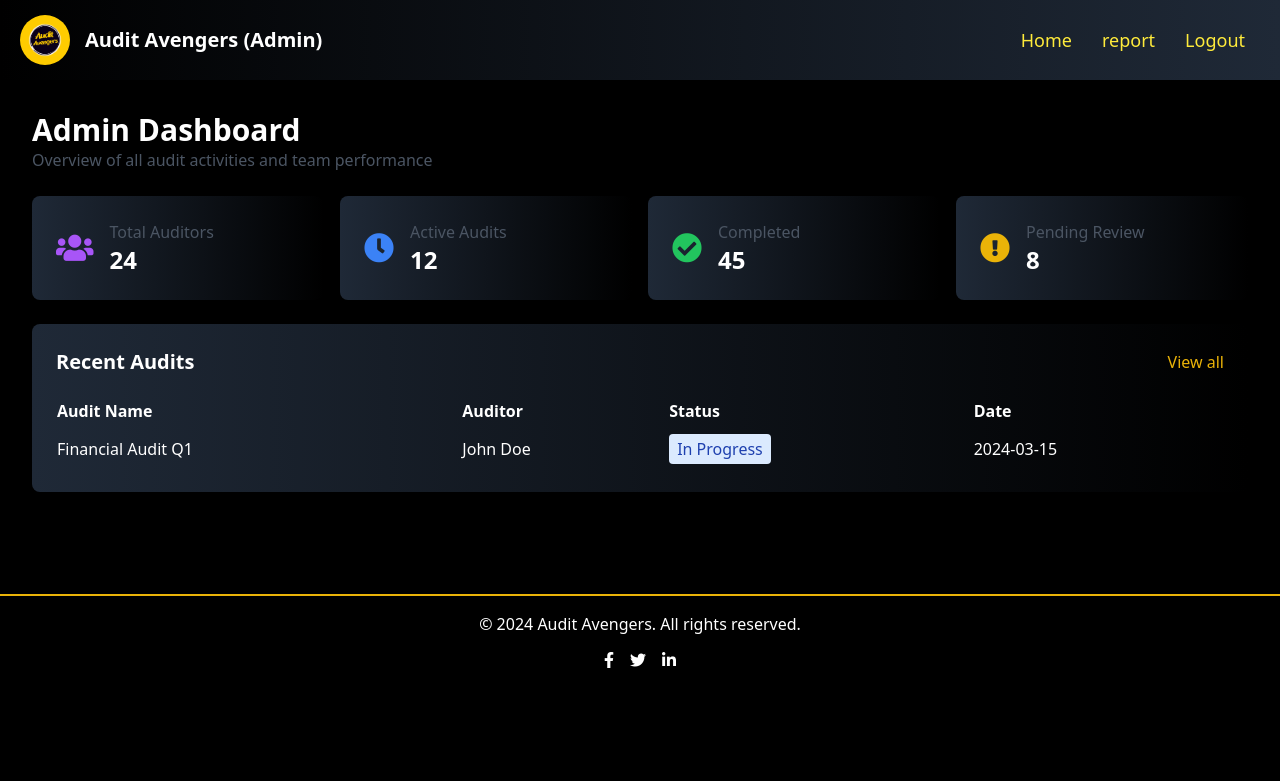
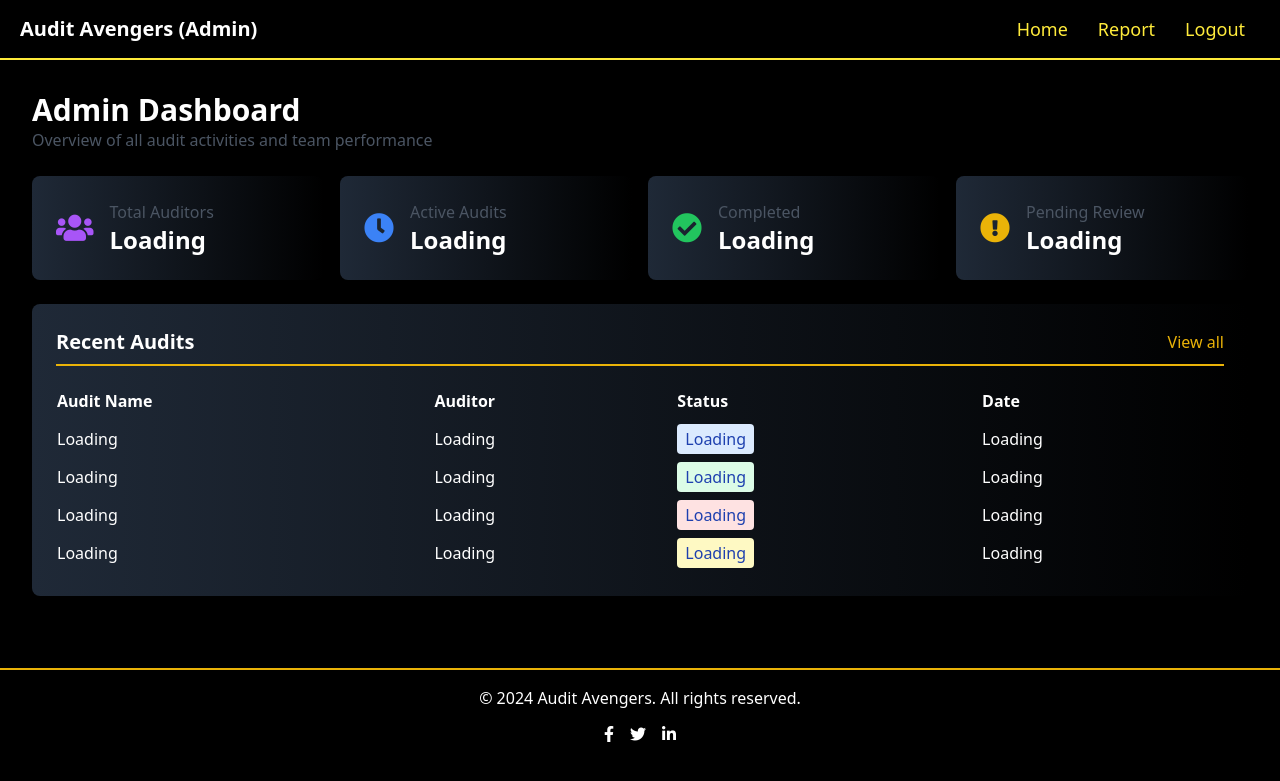
Before and after one commit to Rajesh-koneru/Audit-Avenger, a Flask app: template audit_tarcker/templates/dashboard.html in a window 1280 px wide. Shown: the top 781 px of the page. Run offline with Flask 3, Linux system fonts and the light colour scheme; the template is opened without the code that fills it, so the values that code supplies are empty; some libraries are stand-ins or nearby versions.

Commit message:
Update dashboard.html

```diff
--- a/audit_tarcker/templates/dashboard.html
+++ b/audit_tarcker/templates/dashboard.html
@@ -11,9 +11,9 @@
             display: flex;
             justify-content: space-between;
             align-items: center;
-            background: ;
             padding: 15px 20px;
             color: white;
+            border-bottom: 2px solid #FFEB3B;
         }
 
         .nav-links {
@@ -31,40 +31,45 @@
             font-size: 18px;
         }
 
-        /* Hamburger Icon */
         .hamburger {
             display: none;
             font-size: 24px;
             cursor: pointer;
         }
 
-        #total{
+        #total {
             transition: background-color 0.5s ease-in-out;
-                background-color:red;
+            background-color: red;
         }
-        #total:hover{
-         background-color:red;
+
+        #total:hover {
+            background-color: red;
         }
-        #active{
+
+        #active {
             transition: background-color 0.5s ease-in-out;
         }
-        #active:hover{
-         background-color:lightgrey;
+
+        #active:hover {
+            background-color: lightgrey;
         }
-        #complete{
+
+        #complete {
             transition: background-color 0.5s ease-in-out;
         }
-        #complete:hover{
-         background-color:lightgrey;
+
+        #complete:hover {
+            background-color: lightgrey;
         }
-        #pend{
+
+        #pend {
             transition: background-color 0.5s ease-in-out;
         }
-        #pend:hover{
-         background-color:lightgrey;
+
+        #pend:hover {
+            background-color: lightgrey;
         }
 
-        /* Responsive styles */
         @media screen and (max-width: 480px) {
             .nav-links {
                 display: none;
@@ -80,10 +85,9 @@
 
             .nav-links.show {
                 display: flex;
-                margin-top:20px;
+                margin-top: 20px;
                 background: linear-gradient(to right, #1f2937, #000000);
-               border-radius:0px 0px 10px 10px;
-
+                border-radius: 0px 0px 10px 10px;
             }
 
             .nav-links li {
@@ -93,39 +97,37 @@
             .hamburger {
                 display: block;
             }
-            #recent{
-                overflow:scroll;
+
+            #recent {
+                overflow: scroll;
             }
-
         }
     </style>
 </head>
-<body class="bg-black text-white" >
-    <nav class="bg-gradient-to-l from-gray-800 to-black text-white p-4 flex justify-between items-center" id="navbar">
+<body class="bg-black text-white">
+    <nav class="bg-black text-white p-4 flex justify-between items-center" id="navbar">
         <div class="flex items-center">
-            <img src="{{ url_for('static', filename='2.png') }}" width="50px"  style="border-radius:30px;margin-right:15px;"></img>
             <span class="font-bold text-xl">Audit Avengers (Admin)</span>
         </div>
-        <div class="space-x-4" >
+        <div class="space-x-4">
             <ul class="nav-links">
-                <li> <a href="/" class="hover:text-yellow-500">Home</a></li>
-                <li><a href="/report" class="text-yellow-500">report</a></li>
+                <li><a href="/home" class="hover:text-yellow-500">Home</a></li>
+                <li><a href="/report" class="hover:text-yellow-500">Report</a></li>
                 <li><a href="/logout" class="hover:text-yellow-500">Logout</a></li>
             </ul>
         </div>
         <div class="hamburger" onclick="toggleMenu()">☰</div>
     </nav>
-
     <div class="p-8">
         <h1 class="text-3xl font-bold">Admin Dashboard</h1>
         <p class="text-gray-600">Overview of all audit activities and team performance</p>
         <div class="grid grid-cols-1 md:grid-cols-2 lg:grid-cols-4 gap-4 mt-6">
-            <div class="bg-gradient-to-r from-gray-800 to-black p-6 rounded-lg shadow  transition-all duration-1000 hover:shadow-xl hover:scale-105 " id="total">
+            <div class="bg-gradient-to-r from-gray-800 to-black p-6 rounded-lg shadow transition-all duration-1000 hover:shadow-xl hover:scale-105" id="total">
                 <div class="flex items-center">
                     <i class="fas fa-users text-purple-500 text-3xl"></i>
                     <div class="ml-4">
                         <p class="text-gray-600">Total Auditors</p>
-                        <p class="text-2xl font-bold" id="totalAudits">24</p>
+                        <p class="text-2xl font-bold" id="totalAudits">Loading</p>
                     </div>
                 </div>
             </div>
@@ -134,7 +136,7 @@
                     <i class="fas fa-clock text-blue-500 text-3xl"></i>
                     <div class="ml-4">
                         <p class="text-gray-600">Active Audits</p>
-                        <p class="text-2xl font-bold" id="active_audits">12</p>
+                        <p class="text-2xl font-bold" id="active_audits">Loading</p>
                     </div>
                 </div>
             </div>
@@ -143,7 +145,7 @@
                     <i class="fas fa-check-circle text-green-500 text-3xl"></i>
                     <div class="ml-4">
                         <p class="text-gray-600">Completed</p>
-                        <p class="text-2xl font-bold" id="complete_audits">45</p>
+                        <p class="text-2xl font-bold" id="complete_audits">Loading</p>
                     </div>
                 </div>
             </div>
@@ -152,16 +154,16 @@
                     <i class="fas fa-exclamation-circle text-yellow-500 text-3xl"></i>
                     <div class="ml-4">
                         <p class="text-gray-600">Pending Review</p>
-                        <p class="text-2xl font-bold" id="pending">8</p>
+                        <p class="text-2xl font-bold" id="pending">Loading</p>
                     </div>
                 </div>
             </div>
         </div>
         <div class="grid grid-cols-1 lg:grid-cols-0 gap-4 mt-6">
-            <div class="bg-gradient-to-r from-gray-800 to-black p-6 rounded-lg shadow " id="recent">
-                <div class="flex justify-between items-center mb-4">
+            <div class="bg-gradient-to-r from-gray-800 to-black p-6 rounded-lg shadow" id="recent">
+                <div class="flex justify-between items-center mb-4 border-b-2 border-yellow-500 pb-2">
                     <h2 class="text-xl font-bold">Recent Audits</h2>
-                    <a href="/admin/report" class="text-yellow-500">View all</a>
+                    <a href="/report" class="text-yellow-500">View all</a>
                 </div>
                 <table class="w-full text-left">
                     <thead>
@@ -174,17 +176,35 @@
                     </thead>
                     <tbody id="table_body">
                         <tr>
-                            <td class="py-2">Financial Audit Q1</td>
-                            <td class="py-2">John Doe</td>
-                            <td class="py-2"><span class="bg-blue-100 text-blue-800 px-2 py-1 rounded">In Progress</span></td>
-                            <td class="py-2">2024-03-15</td>
+                            <td class="py-2">Loading</td>
+                            <td class="py-2">Loading</td>
+                            <td class="py-2"><span class="bg-blue-100 text-blue-800 px-2 py-1 rounded">Loading</span></td>
+                            <td class="py-2">Loading</td>
+                        </tr>
+                        <tr>
+                            <td class="py-2">Loading</td>
+                            <td class="py-2">Loading</td>
+                            <td class="py-2"><span class="bg-green-100 text-blue-800 px-2 py-1 rounded">Loading</span></td>
+                            <td class="py-2">Loading</td>
+                        </tr>
+                        <tr>
+                            <td class="py-2">Loading</td>
+                            <td class="py-2">Loading</td>
+                            <td class="py-2"><span class="bg-red-100 text-blue-800 px-2 py-1 rounded">Loading</span></td>
+                            <td class="py-2">Loading</td>
+                        </tr>
+                        <tr>
+                            <td class="py-2">Loading</td>
+                            <td class="py-2">Loading</td>
+                            <td class="py-2"><span class="bg-yellow-100 text-blue-800 px-2 py-1 rounded">Loading</span></td>
+                            <td class="py-2">Loading</td>
                         </tr>
                     </tbody>
                 </table>
             </div>
         </div>
     </div>
-    <footer class="bg-black text-white p-4 mt-10 border-t-2 border-yellow-500" style="position:relative;bottom:10px; top:30px">
+    <footer class="bg-black text-white p-4 mt-10 border-t-2 border-yellow-500">
         <div class="container mx-auto text-center">
             <p>&copy; 2024 Audit Avengers. All rights reserved.</p>
             <div class="flex justify-center space-x-4 mt-4">
```
Lines whose indentation alone changed are shown as unchanged.
